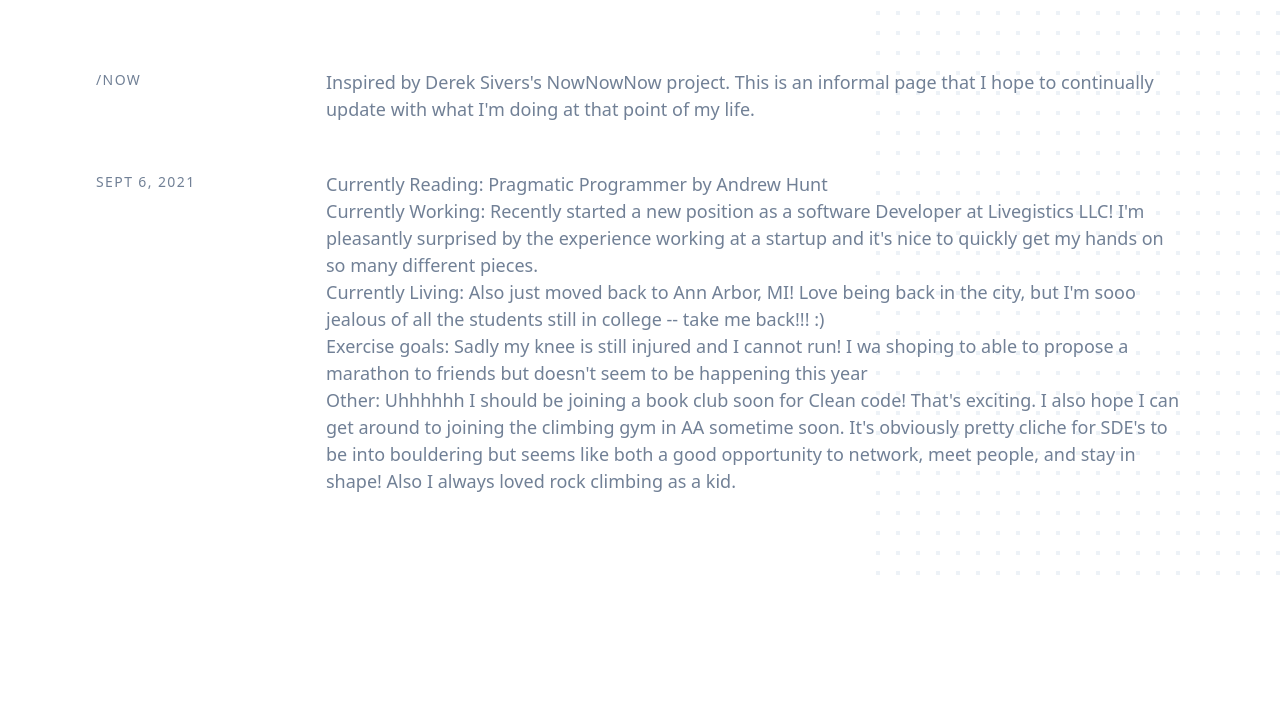
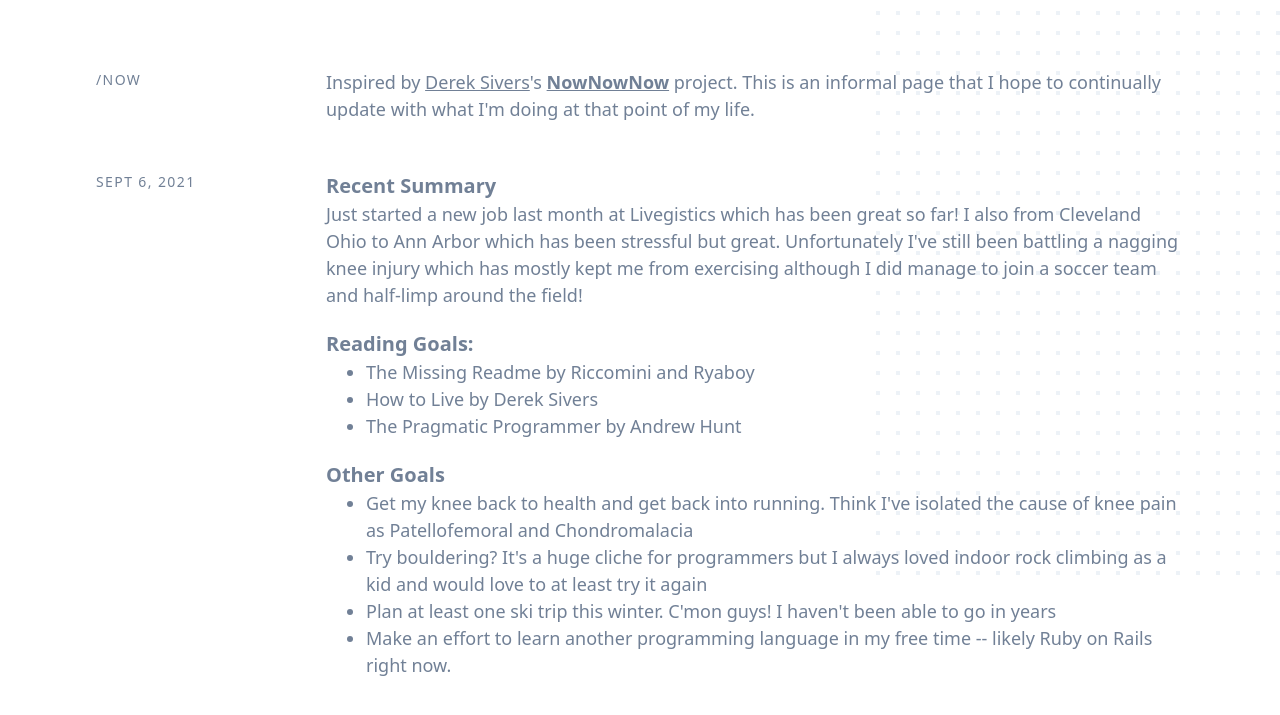
Before and after one commit to FlanaganSe/personal-portfolio-site, a Gatsby site: page /now in a window 1280 px wide. Shown: the part 249-964 px from the top of the page. Before the commit the page ends 840 px from the top, so only its background shows below. Built offline with nearby package versions, Linux system fonts and the light colour scheme; Gatsby itself is replaced by a stand-in of ours.

Commit message:
Updating content for nownownow page

```diff
--- a/gatsby-config.js
+++ b/gatsby-config.js
@@ -1,7 +1,7 @@
 module.exports = {
   siteMetadata: {
     // Site URL for when it goes live
-    siteUrl: `https://`,
+    siteUrl: `https://flanagansean.com`,
     // Your Name
     name: 'Sean Flanagan',
     // Main Site Title
--- a/src/components/now/index.jsx
+++ b/src/components/now/index.jsx
@@ -6,16 +6,31 @@ const NowPosts = ({ posts }) => {
   return (
     <>
       <Section title="/Now">
-        <h1>Inspired by <a href="https://sive.rs/">Derek Sivers</a>'s <a href="https://nownownow.com/">NowNowNow</a> project. This is an informal page that I hope to continually update with what I'm doing at that point of my life.</h1>
+        <h1>Inspired by <a className="underline" href="https://sive.rs/">Derek Sivers</a>'s <a className="underline font-bold hover:opacity-75" href="https://nownownow.com/">NowNowNow</a> project. This is an informal page that I hope to continually update with what I'm doing at that point of my life.</h1>
       </Section>
       <Section title="Sept 6, 2021">
         <ul>
-          <li>Currently Reading: Pragmatic Programmer by Andrew Hunt</li>
-          <li>Currently Working: Recently started a new position as a software Developer at Livegistics LLC! I'm pleasantly surprised by the experience working at a startup and it's nice to quickly get my hands on so many different pieces.</li>
-          <li>Currently Living: Also just moved back to Ann Arbor, MI! Love being back in the city, but I'm sooo jealous of all the students still in college -- take me back!!! :)</li>
-
-          <li>Exercise goals: Sadly my knee is still injured and I cannot run! I wa shoping to able to propose a marathon to friends but doesn't seem to be happening this year</li>
-          <li>Other: Uhhhhhh I should be joining a book club soon for Clean code! That's exciting. I also hope I can get around to joining the climbing gym in AA sometime soon. It's obviously pretty cliche for SDE's to be into bouldering but seems like both a good opportunity to network, meet people, and stay in shape! Also I always loved rock climbing as a kid.</li>
+          <li>
+            <h3 className="text-xl font-bold">Recent Summary</h3>
+            <p>Just started a new job last month at Livegistics which has been great so far! I also from Cleveland Ohio to Ann Arbor which has been stressful but great. Unfortunately I've still been battling a nagging knee injury which has mostly kept me from exercising although I did manage to join a soccer team and half-limp around the field!</p>
+          </li>
+          <li className="mt-5">
+            <h3 className="text-xl font-bold">Reading Goals:</h3>
+            <ul className="ml-5">
+              <li className="ml-5 list-disc">The Missing Readme by Riccomini and Ryaboy</li>
+              <li className="ml-5 list-disc">How to Live by Derek Sivers</li>
+              <li className="ml-5 list-disc">The Pragmatic Programmer by Andrew Hunt</li>
+            </ul>
+          </li>
+          <li className="mt-5">
+            <h2 className="text-xl font-bold">Other Goals</h2>
+            <ul className="ml-5">
+              <li className="ml-5 list-disc">Get my knee back to health and get back into running. Think I've isolated the cause of knee pain as Patellofemoral and Chondromalacia</li>
+              <li className="ml-5 list-disc">Try bouldering? It's a huge cliche for programmers but I always loved indoor rock climbing as a kid and would love to at least try it again</li>
+              <li className="ml-5 list-disc">Plan at least one ski trip this winter. C'mon guys! I haven't been able to go in years</li>
+              <li className="ml-5 list-disc">Make an effort to learn another programming language in my free time -- likely Ruby on Rails right now.</li>
+            </ul>
+          </li>
         </ul>
       </Section>
     </>
--- a/src/components/section-projects/index.jsx
+++ b/src/components/section-projects/index.jsx
@@ -7,7 +7,7 @@ const SectionProjects = ({ projects }) => {
   if (!projects.length) return null;
 
   return (
-    <Section title="Projects">
+    <Section title="Some Projects">
       {projects.map((project) => (
         <SummaryItem
           key={project.name}
--- a/src/components/seo/index.jsx
+++ b/src/components/seo/index.jsx
@@ -17,7 +17,6 @@ const SEO = ({ description, lang, meta, title }) => {
       }
     `
   );
-  console.log(SEO);
 
   const metaDescription = description || site.siteMetadata.description;
   const defaultTitle = site.siteMetadata?.title;
--- a/src/pages/index.jsx
+++ b/src/pages/index.jsx
@@ -18,8 +18,6 @@ const Index = ({ data }) => {
   const experience = get(data, 'site.siteMetadata.experience', false);
   const skills = get(data, 'site.siteMetadata.skills', false);
   const noBlog = !posts || !posts.length;
-
-  console.log(experience);
 
   return (
     <Layout>
```
